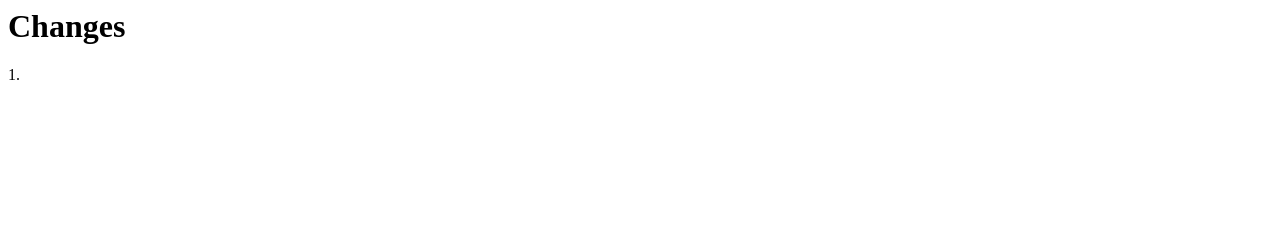
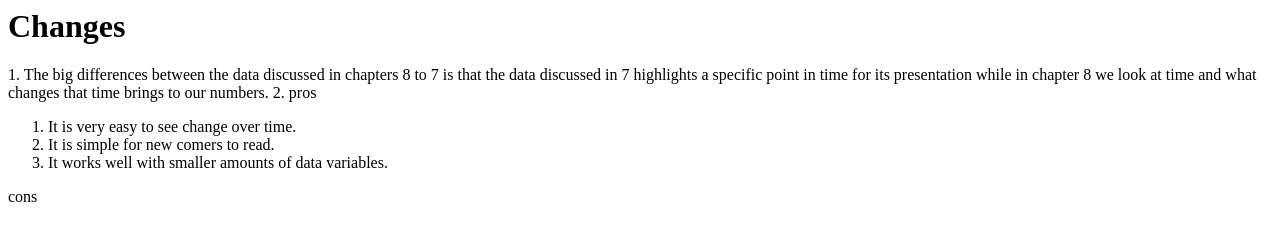
Before and after one commit to Croslin2010/10-9-HW, a plain HTML site: page index.html in a window 1280 px wide. Drawn offline with Linux system fonts and the light colour scheme.

Commit message:
Update index.html

```diff
--- a/index.html
+++ b/index.html
@@ -2,8 +2,18 @@
 <body>
 <h1>Changes</h1>
 <p>
-1.
+1.  The big differences between the data discussed in chapters 8 to 7 is that the data discussed in 7 highlights a specific point in time for its presentation while in chapter 8 we look at time and what changes that time brings to our numbers.
+2.
+  pros
+<ol>
+  <li>It is very easy to see change over time.</li>
+  <li>It is simple for new comers to read.</li>
+  <li>It works well with smaller amounts of data variables.</li>
+  </ol>
+  cons
+  <ol>
 
+  </ol>
 </p>
 </body>
 </html>
```
